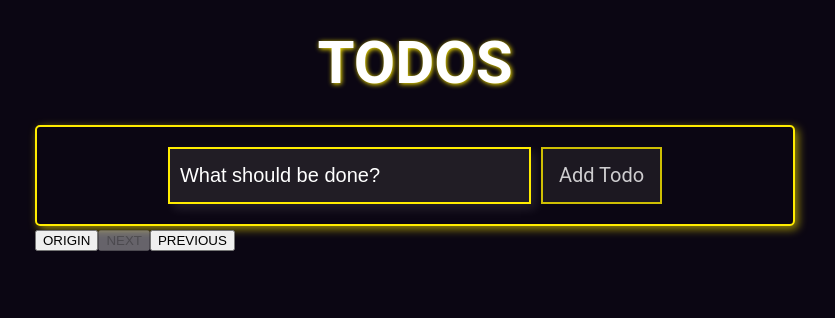
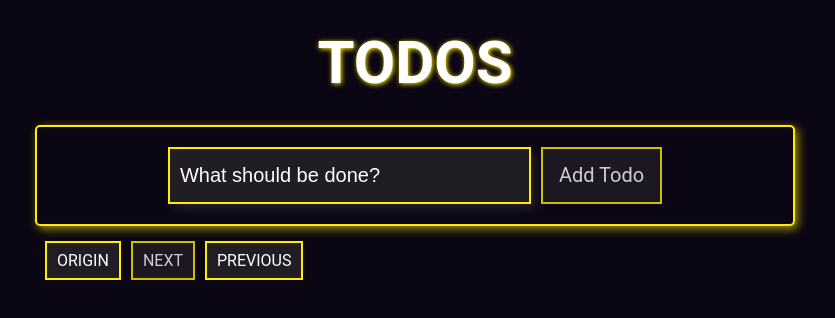
Before and after one commit to Dmytro-Matyhin/Todos, a React app: page / in a window 1280 px wide. Shown: the top 318 px of the page, without its empty margins (225-1060 px from the left). Built offline with nearby package versions, Linux system fonts and the light colour scheme; no server answers.

Commit message:
add styles for btns

```diff
--- a/src/client/components/Root/root.jsx
+++ b/src/client/components/Root/root.jsx
@@ -145,14 +145,16 @@ class Root extends React.Component {
             />
           : null
         }
-        <button onClick={this.startTodosPage}>ORIGIN</button>
+        <button className="button button-pages" onClick={this.startTodosPage}>ORIGIN</button>
         <button
+          className="button button-pages"
           onClick={this.nextTodosPage}
           disabled={this.state.todos.length < this.state.take}
         >
         NEXT
         </button>
         <button
+        className="button button-pages"
         onClick={this.previousTodosPage}
         disabled={this.state.skip < this.state.todos.length}
         >
--- a/src/client/styles/button.scss
+++ b/src/client/styles/button.scss
@@ -27,4 +27,15 @@
       background-color: #211D25;
     }
   }
+
+  &-pages {
+    margin-top: 15px;
+    font-size: 16px;
+    padding: 5px 10px;
+
+     &:hover {
+      background-color: #211D25;
+      opacity: 0.8;
+     }
+  }
 }
```
